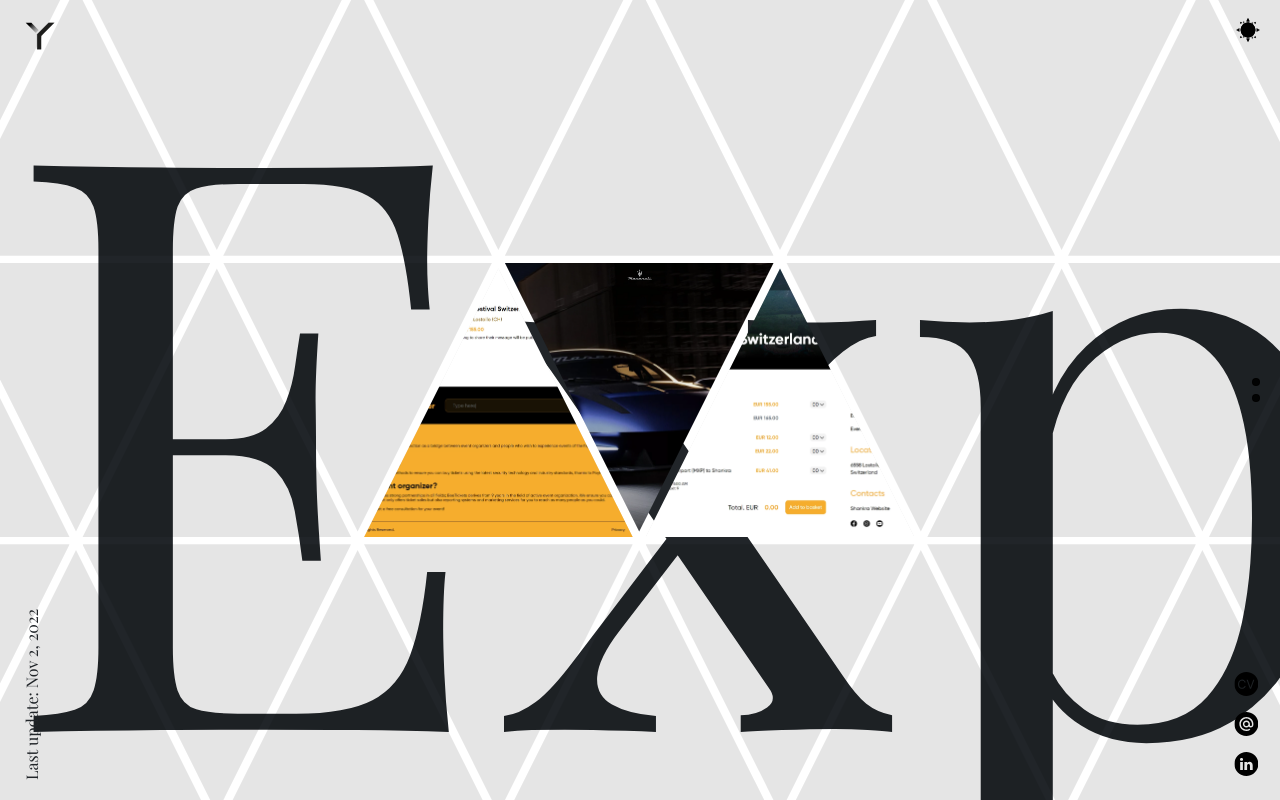
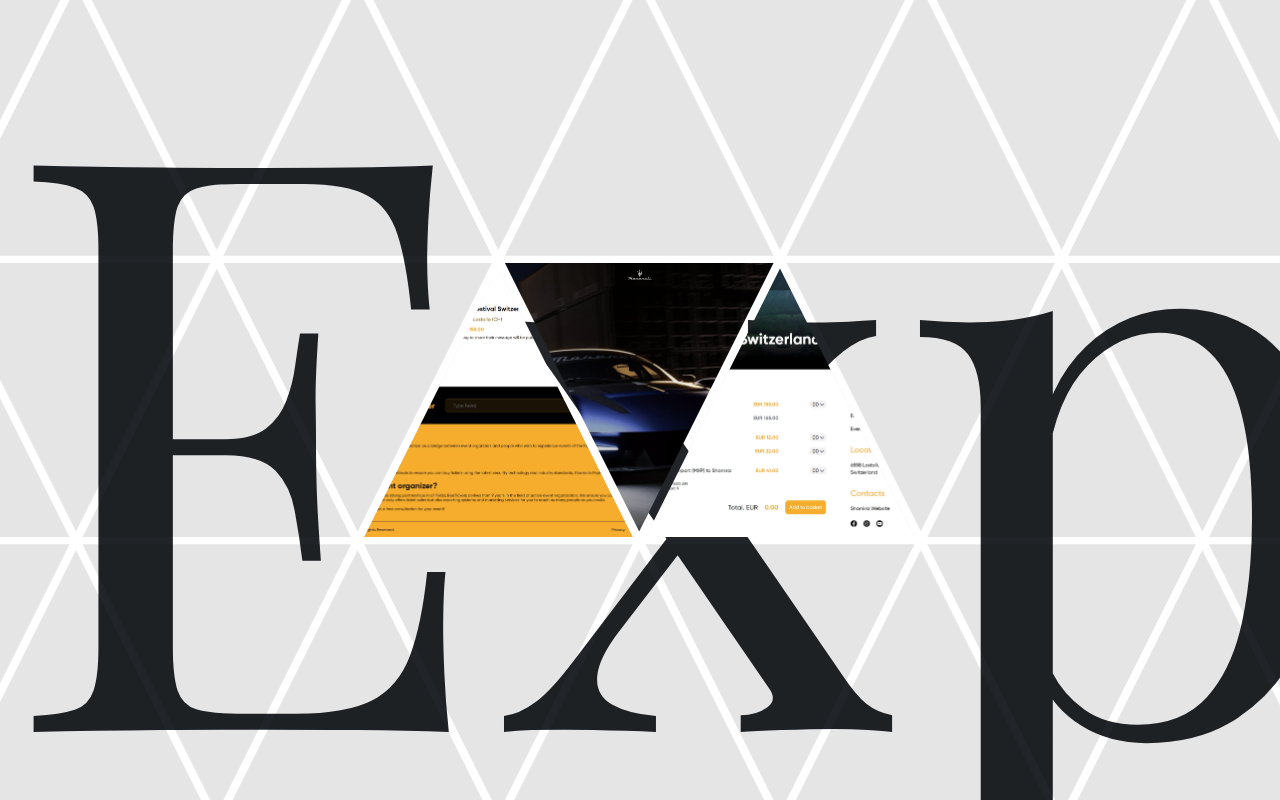
Before and after one commit to YassineGallaoui/aboutyassineRedesign, a Next.js app: page / in a window 1280 px wide. Built offline with nearby package versions, Linux system fonts and the light colour scheme.

Commit message:
test build without frame component

```diff
--- a/components/layout/index.tsx
+++ b/components/layout/index.tsx
@@ -2,7 +2,7 @@
 import Head from "next/head";
 import Cursor from "../Cursor";
 import SplashScreen from "../SplashScreen";
-import Frame from "../Frame";
+//import Frame from "../Frame";
 import { themeMode } from "../../pages/_app";
 
 type Props = {
@@ -33,13 +33,13 @@
         updateCursorText={updateCursorText}
         updateCursorStatus={updateCursorStatus}
       />
-      <Frame
+      {/* <Frame
         updateCursorText={updateCursorText}
         updateCursorStatus={updateCursorStatus}
         preferredTheme={preferredTheme}
         lightColor={lightColor}
         darkColor={darkColor}
-      />
+      /> */}
       {children}
     </main>
   );
```
